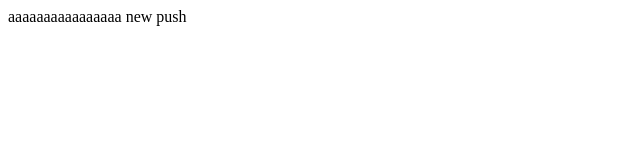
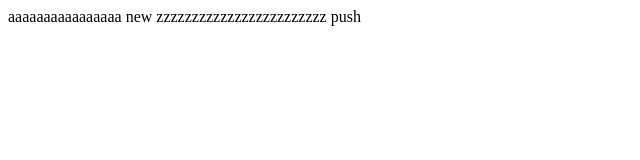
Before and after one commit to kotekote2/anbei, a plain HTML site: page neww.html in a window 1280 px wide. Shown: the whole page, without its empty margins (0-640 px from the left). Drawn offline with Linux system fonts and the light colour scheme.

Commit message:
no message

```diff
--- a/neww.html
+++ b/neww.html
@@ -10,6 +10,7 @@
 
     aaaaaaaaaaaaaaaa
     new
+    zzzzzzzzzzzzzzzzzzzzzzzz
     push
 
 </body>
```
